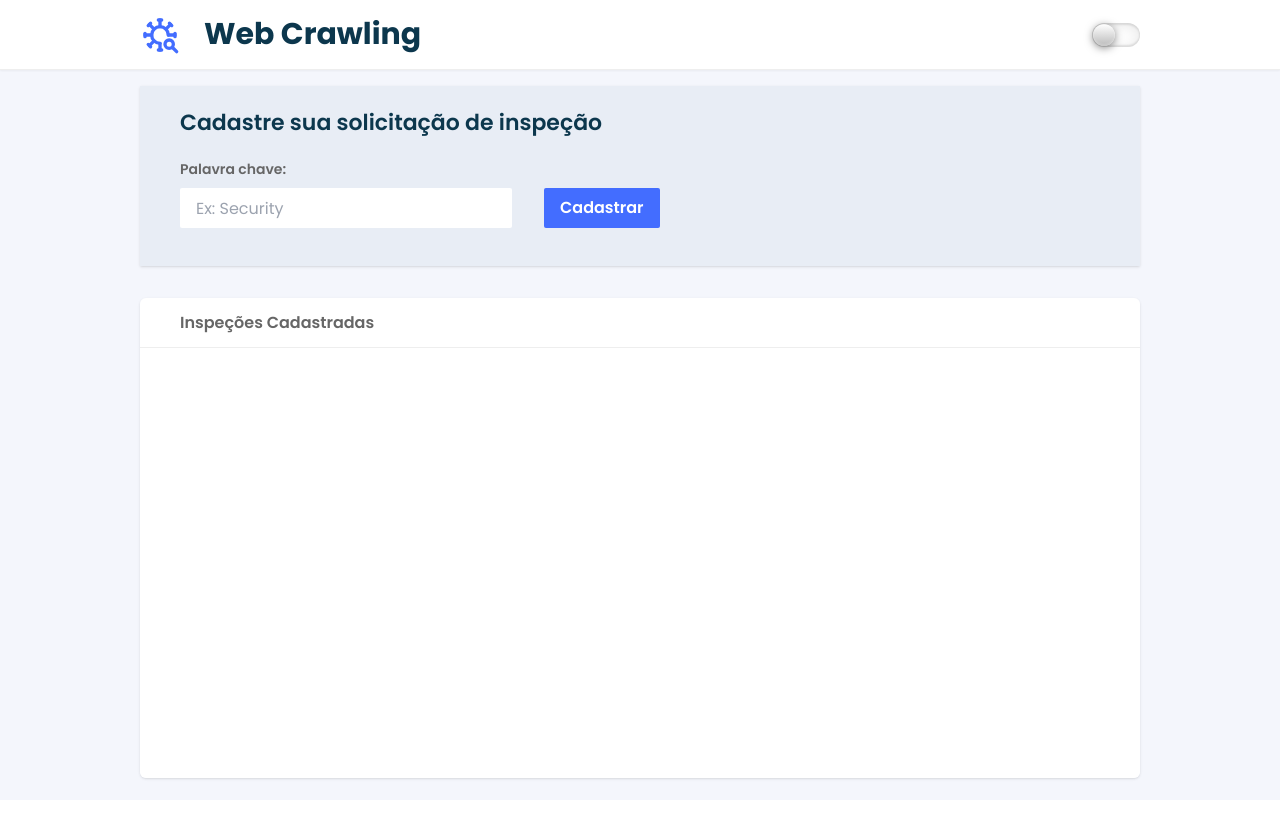
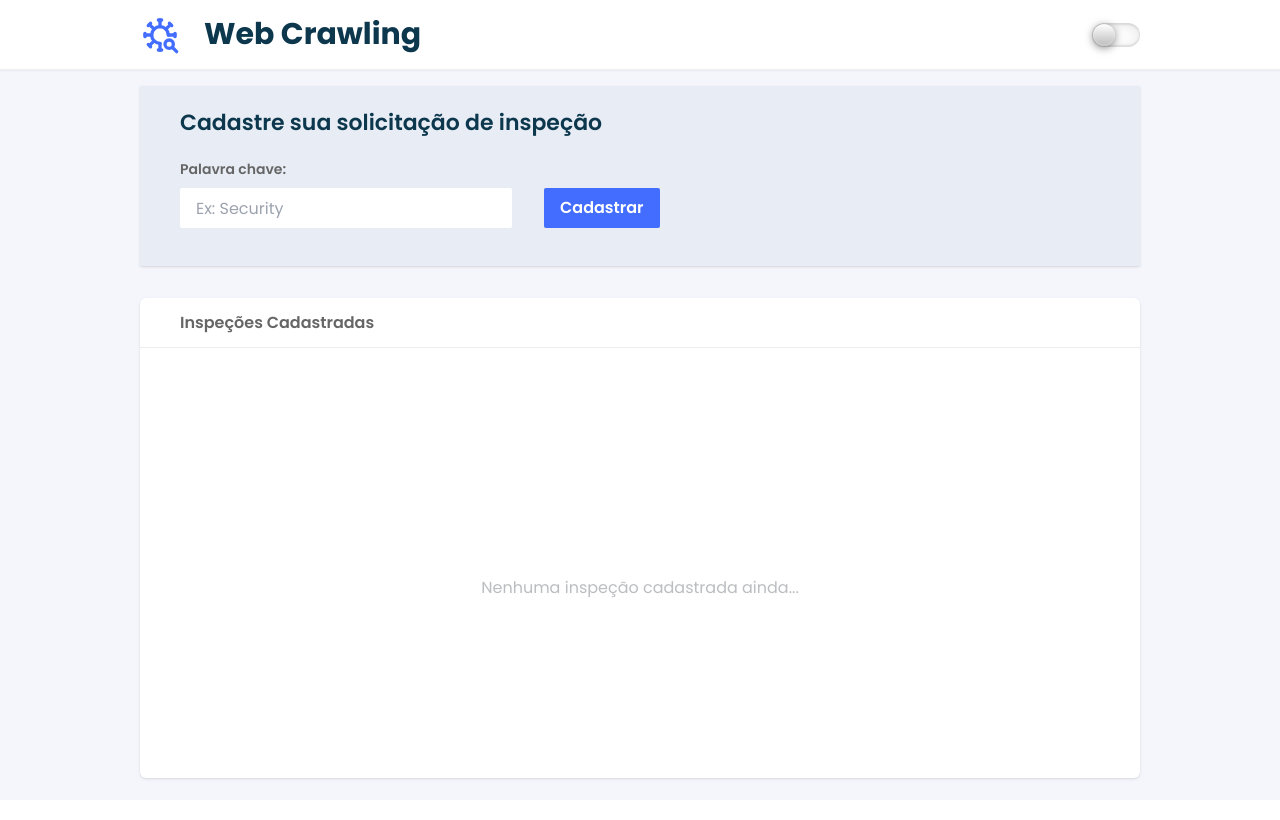
Before and after one commit to rafhaelmallorga/web_crawling, a React (Vite) app: page / in a window 1280 px wide. Shown: the top 820 px of the page. Built offline with nearby package versions, Linux system fonts and the light colour scheme.

Commit message:
fix :hammer: fixed yup errors

```diff
--- a/src/components/Form.tsx
+++ b/src/components/Form.tsx
@@ -11,7 +11,10 @@ const Form = () => {
     const [isLoading, setIsLoading] = useState<boolean>(false)
 
     const schema = yup.object().shape({
-        keyword: yup.string().required('Digite a palavra chave!')
+        keyword: yup.string()
+            .required('Digite a palavra chave!')
+            .min(4, 'A palavra deve ter 4 letras.')
+            .max(32, 'A palavra deve ter no máximo 32 letras.')
     })
 
     const {
@@ -45,6 +48,7 @@ const Form = () => {
                 </div>
                 <button type='submit' className={`bg-logo h-[40px] ml-8 px-4 rounded-sm text-white font-semibold hover:brightness-90`}>Cadastrar</button>
             </form>
+            {errors.keyword && <span className='px-10 text-red-700'>{errors.keyword.message}</span>}
         </div>
     )
 }
--- a/src/components/InspectionList.tsx
+++ b/src/components/InspectionList.tsx
@@ -6,10 +6,17 @@ const InspectionList = () => {
     const {isDark, setIsDark, inspectionList} = useWebCrawl()
 
     return (
-        <div className={`w-full max-w-[1000px] h-[60%] my-4 ${isDark ? 'bg-backDark' : 'bg-back'} rounded-md shadow transition ease-in duration-500 scrollbar-thin scrollbar-thumb-rounded scrollbar-track-rounded  ${isDark ? 'scrollbar-track-back2Dark' : 'scrollbar-track-slate-200'} scrollbar-thumb-logo`}>
+        <div className={`w-full max-w-[1000px] ${inspectionList.length > 0 ? `h-[60%] scrollbar-thin scrollbar-thumb-rounded scrollbar-track-rounded  ${isDark ? 'scrollbar-track-back2Dark' : 'scrollbar-track-slate-200'} scrollbar-thumb-logo` : 'h-[300px] ss:h-[60%]'} my-4 ${isDark ? 'bg-backDark' : 'bg-back'} rounded-md shadow transition ease-in duration-500 `}>
             <h3 className={`h-[50px] flex items-center pl-10 font-semibold ${isDark ? 'text-labelDark border-borderDark' : 'text-label border-border'} border-b-[1px] transition ease-in duration-500`}>Inspeções Cadastradas</h3>
-            <ul className='w-full h-full'>
-                {inspectionList?.map(el => <InspectionItemList key={el.id} inspection={el}/>)}
+            <ul className={`w-full h-full ${inspectionList.length < 1 && 'flex justify-center items-center' }`}>
+                {
+                    inspectionList.length > 0 ?
+                    inspectionList?.map(el => <InspectionItemList key={el.id} inspection={el}/>)
+                    :
+                    <div className={`text-labelDark`}>
+                        Nenhuma inspeção cadastrada ainda...
+                    </div>
+                }
             </ul>
         </div>
     )
```
